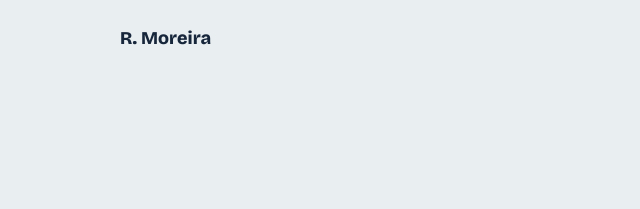
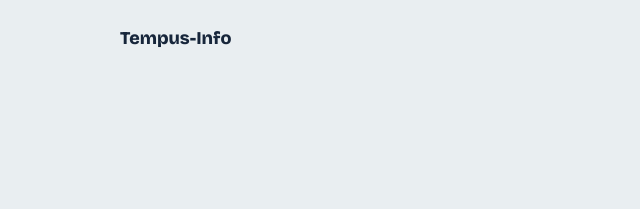
Before and after one commit to robertomrr/robertomrr.github.io, a plain HTML site: page index.html in a window 1280 px wide. Shown: the top 209 px of the page, 0-640 px from the left. Drawn offline with nearby package versions, Linux system fonts and the light colour scheme.

Commit message:
Troca o nome no topo para Tempus-Info

```diff
--- a/index.html
+++ b/index.html
@@ -125,7 +125,7 @@
 
 <div class="wrap">
   <header class="topo">
-    <a class="marca" href="#">R. Moreira</a>
+    <a class="marca" href="#">Tempus-Info</a>
     <nav aria-label="Seções">
       <a href="#projetos">Projetos</a>
       <a href="#habilidades">Habilidades</a>
```
